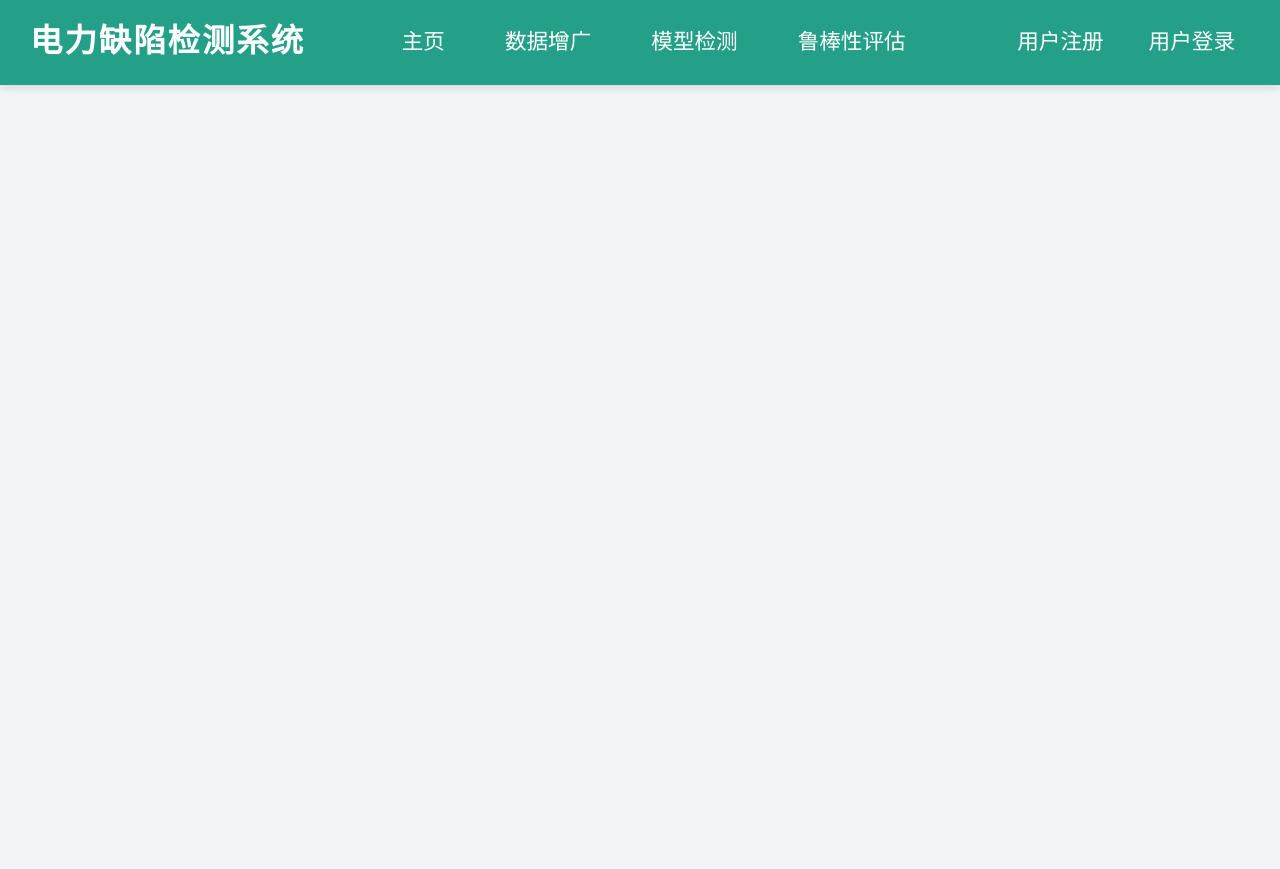
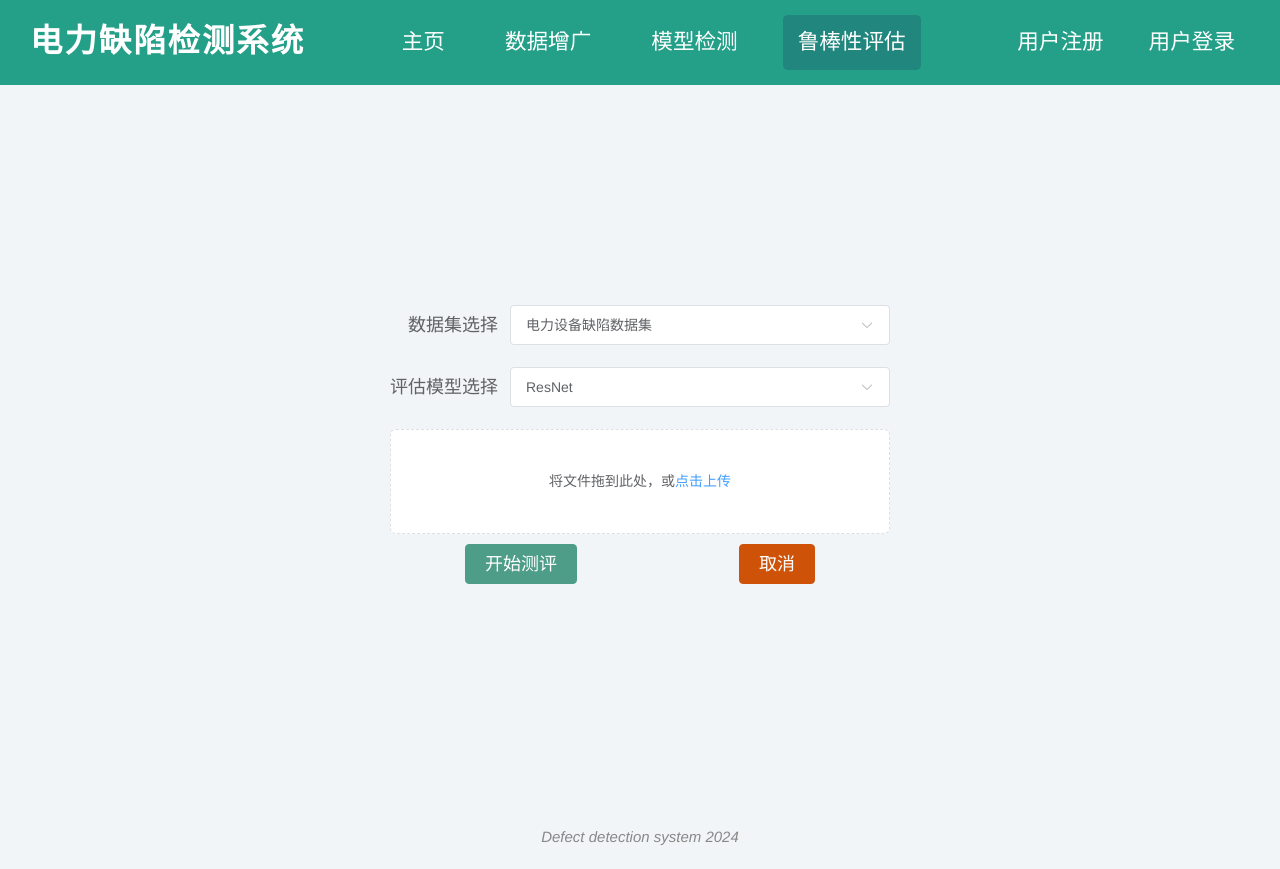
Before and after one commit to PeterAlbus/power-defect-detection-vite, a Vue app: page /#/robustness in a window 1280 px wide. Before the commit the page ends 800 px from the top, so only its background shows below. Built offline with nearby package versions, Linux system fonts and the light colour scheme.

Commit message:
增加footer，增加鲁棒性评估页面

```diff
--- a/components.d.ts
+++ b/components.d.ts
@@ -13,6 +13,7 @@ declare module 'vue' {
     ElButton: typeof import('element-plus/es')['ElButton']
     ElCard: typeof import('element-plus/es')['ElCard']
     ElCheckbox: typeof import('element-plus/es')['ElCheckbox']
+    ElCheckboxGroup: typeof import('element-plus/es')['ElCheckboxGroup']
     ElCol: typeof import('element-plus/es')['ElCol']
     ElConfigProvider: typeof import('element-plus/es')['ElConfigProvider']
     ElContainer: typeof import('element-plus/es')['ElContainer']
@@ -32,7 +33,11 @@ declare module 'vue' {
     ElOption: typeof import('element-plus/es')['ElOption']
     ElRow: typeof import('element-plus/es')['ElRow']
     ElSelect: typeof import('element-plus/es')['ElSelect']
+    ElTable: typeof import('element-plus/es')['ElTable']
+    ElTableColumn: typeof import('element-plus/es')['ElTableColumn']
     ElTag: typeof import('element-plus/es')['ElTag']
+    ElUpload: typeof import('element-plus/es')['ElUpload']
+    Footer: typeof import('./src/components/Footer.vue')['default']
     HelloWorld: typeof import('./src/components/HelloWorld.vue')['default']
     HtmlView: typeof import('./src/components/HtmlView.vue')['default']
     RouterLink: typeof import('vue-router')['RouterLink']
--- a/src/App.vue
+++ b/src/App.vue
@@ -2,7 +2,7 @@
   <el-config-provider :locale="locale">
     <TopNavBar />
     <RouterView />
-<!--    <Footer />-->
+    <Footer />
   </el-config-provider>
 </template>
 
--- a/src/assets/main.css
+++ b/src/assets/main.css
@@ -165,3 +165,7 @@ a {
   align-items: center;
   flex-direction: column;
 }
+
+.el-form-item__label {
+  font-size: 18px !important;
+}
--- /dev/null
+++ b/src/components/Footer.vue
@@ -0,0 +1,22 @@
+<script setup lang="ts">
+
+</script>
+
+<template>
+  <footer>
+    Defect detection system 2024
+  </footer>
+</template>
+
+<style scoped>
+/* 页脚样式 */
+footer {
+  text-align: center;
+  padding: 20px;
+  font-size: 1em;
+  color: #888;
+  background-color: #f2f5f7;
+  font-style: italic;
+  width: 100%;
+}
+</style>
--- a/src/components/TopNavBar.vue
+++ b/src/components/TopNavBar.vue
@@ -34,7 +34,7 @@ router.beforeEach((to, from, next) => {
 const navItems = [{ name: "主页", indexPath: "/", iconName: "HomeFilled" },
   { name: "数据增广", indexPath: "/a", iconName: "Menu" },
   { name: "模型检测", indexPath: "/b", iconName: "UserFilled" },
-  { name: "鲁棒性评估", indexPath: "/c", iconName: "PictureFilled" }];
+  { name: "鲁棒性评估", indexPath: "/robustness", iconName: "PictureFilled" }];
 
 const toLink = (path: any) => {
   router.push(path);
--- a/src/router/index.ts
+++ b/src/router/index.ts
@@ -25,6 +25,11 @@ const router = createRouter({
       path: "/userCenter",
       name: "UserCenter",
       component: () => import("@/views/user/UserCenterView.vue"),
+    },
+    {
+      path: "/robustness",
+      name: "Robustness",
+      component: () => import("@/views/robustness/RobustnessView.vue"),
     },
     {
       path: "/template",
--- /dev/null
+++ b/src/views/robustness/RobustnessView.vue
@@ -0,0 +1,130 @@
+<template>
+  <div class="main-container flex-box">
+    <el-form class="form-box" :model="form" label-width="120px" style="min-width: 500px">
+      <el-form-item size="large" label="数据集选择">
+        <el-select size="large" v-model="form.dataset" placeholder="请选择数据集">
+          <el-option
+              v-for="item in datasetList"
+              :key="item.value"
+              :label="item.label"
+              :value="item.value"
+          />
+        </el-select>
+      </el-form-item>
+      <el-form-item size="large" label="评估模型选择">
+        <el-select size="large" v-model="form.model" placeholder="请选择评估模型">
+          <el-option
+              v-for="item in modelList"
+              :key="item.value"
+              :label="item.label"
+              :value="item.value"
+          />
+        </el-select>
+      </el-form-item>
+      <el-upload
+          class="upload-demo"
+          drag
+          action="#"
+          :on-preview="handlePreview"
+          :on-remove="handleRemove"
+          :file-list="fileList"
+      >
+        <i class="el-icon-upload"></i>
+        <div class="el-upload__text">将文件拖到此处，或<em>点击上传</em></div>
+      </el-upload>
+<!--      <el-form-item label="测评攻击算法">-->
+<!--        <el-checkbox-group size="large" v-model="form.advAlgorithms">-->
+<!--          <el-checkbox size="large" label="FGSM"></el-checkbox>-->
+<!--          <el-checkbox size="large" label="BIM"></el-checkbox>-->
+<!--          <el-checkbox size="large" label="PGD"></el-checkbox>-->
+<!--          <el-checkbox size="large" label="BLB"></el-checkbox>-->
+<!--          <el-checkbox size="large" label="NIM"></el-checkbox>-->
+<!--        </el-checkbox-group>-->
+<!--      </el-form-item>-->
+      <div class="button-group">
+        <el-button style="color: white; font-size: large" color="#4E9D89" size="large" @click="submitForm">开始测评</el-button>
+        <el-button style="color: white; font-size: large" color="#CE5309" size="large" @click="">取消</el-button>
+      </div>
+    </el-form>
+<!--    <el-table :data="tableData" style="width: 50%">-->
+<!--      <el-table-column prop="metric" label="测评结果"></el-table-column>-->
+<!--      <el-table-column prop="value" label="AlexNet"></el-table-column>-->
+<!--    </el-table>-->
+  </div>
+</template>
+
+<script setup lang="ts">
+import { ref } from 'vue';
+
+interface RobustnessEvalForm {
+  dataset: string;
+  model: string;
+  advAlgorithms: string[];
+}
+
+interface Option {
+  label: string;
+  value: string;
+}
+
+const form = ref<RobustnessEvalForm>({
+  dataset: '电力设备缺陷数据集',
+  model: 'ResNet',
+  advAlgorithms: []
+});
+
+const datasetList = ref<Option[]>([
+  { label: '电力设备缺陷数据集', value: '电力设备缺陷数据集' },
+  { label: '数据集2', value: '数据集2' },
+  { label: 'Cifar-100', value: 'Cifar-100' }
+]);
+
+const modelList = ref<Option[]>([
+  { label: 'ResNet', value: 'ResNet' },
+  { label: 'AlexNet', value: 'AlexNet' },
+  { label: 'VGG', value: 'VGG' }
+]);
+
+const fileList = ref([]);
+
+const tableData = ref([
+  { metric: 'CA', value: 0.700 },
+  { metric: 'ACC', value: 0.256 },
+  { metric: 'ACAC', value: 0.819 },
+  { metric: 'ACTC', value: 0.090 },
+  { metric: 'NTE', value: 0.683 },
+  { metric: 'ALDp', value: 0.828 }
+]);
+
+const handlePreview = (file) => {
+  console.log('Preview:', file);
+};
+
+const handleRemove = (file, fileList) => {
+  console.log('Remove:', file, fileList);
+};
+
+const submitForm = () => {
+  console.log('Form submitted:', form.value);
+};
+</script>
+
+<style scoped>
+.flex-box {
+  display: flex;
+  justify-content: center;
+  align-items: center;
+  flex-direction: column;
+}
+
+.button-group {
+  display: flex;
+  justify-content: space-around;
+  align-items: center;
+  flex-direction: row;
+}
+
+.form-box {
+  font-size: large;
+}
+</style>
--- a/src/views/user/LoginView.vue
+++ b/src/views/user/LoginView.vue
@@ -32,7 +32,6 @@
 <script lang="ts" setup>
 import {reactive, ref} from 'vue';
 import loginImage from '@/assets/login.jpg';
-import Banner from "@/components/Banner.vue";
 import { login } from "@/services/user-api.ts";
 import { useUserStore  } from "@/stores/user.ts";
 import { useRouter } from "vue-router";
```
